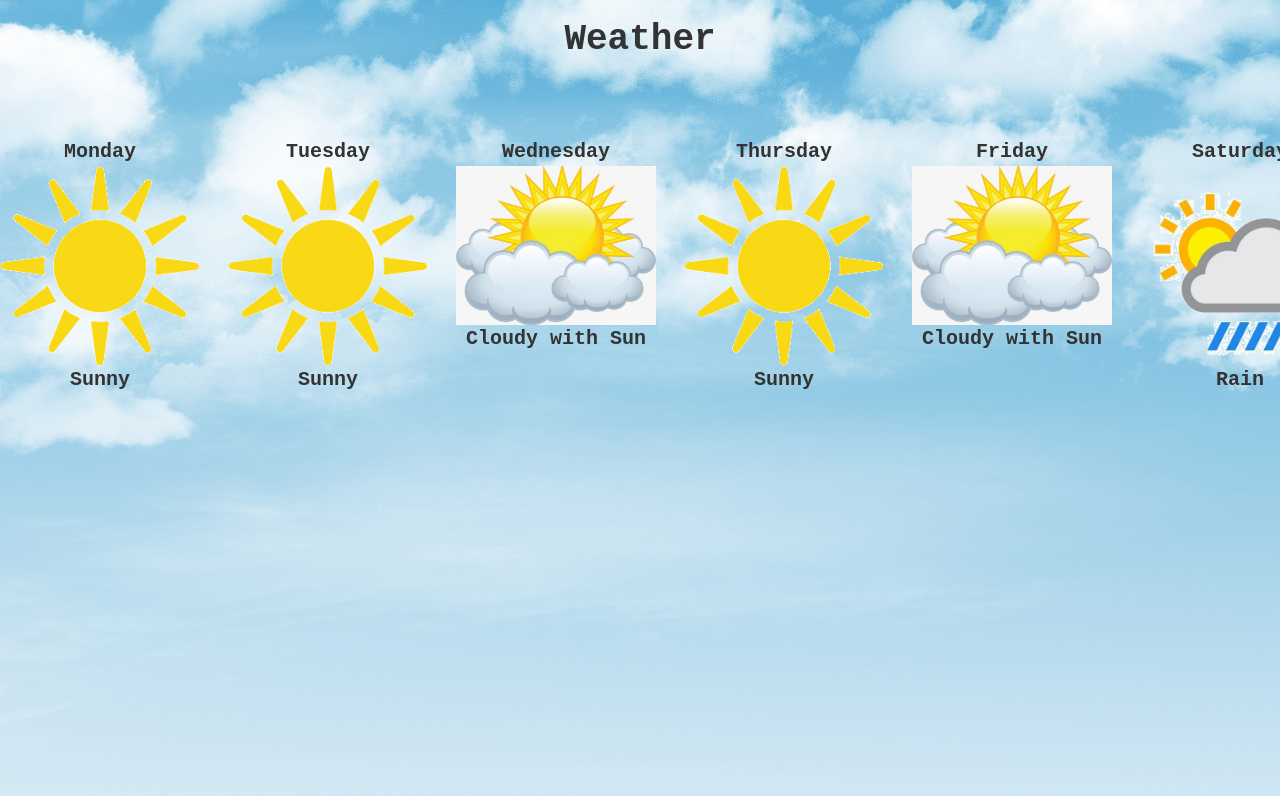
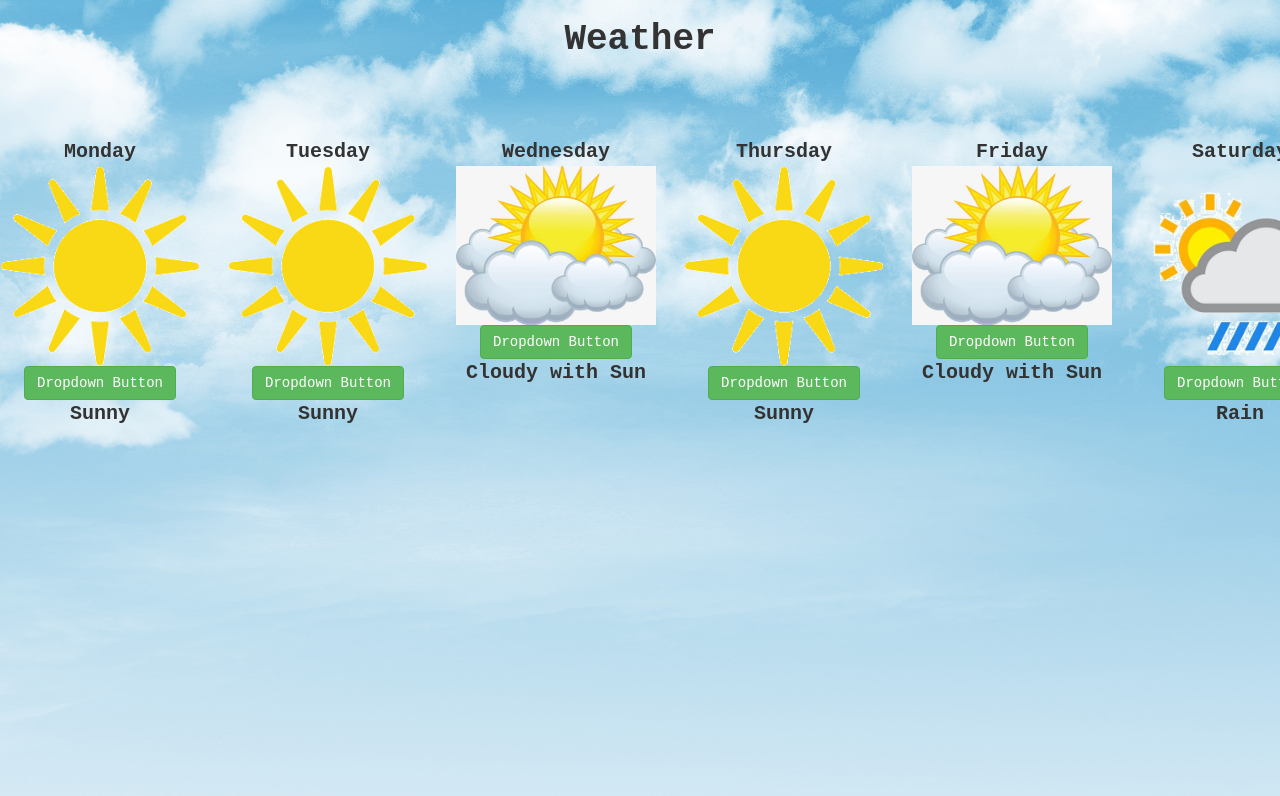
Before and after one commit to TiffanyJan/Weather, a React (Create React App) app: page / in a window 1280 px wide. Shown: the top 796 px of the page. Built offline with nearby package versions, Linux system fonts and the light colour scheme; no server answers.

Commit message:
insert drop down

```diff
--- a/src/App.js
+++ b/src/App.js
@@ -1,4 +1,5 @@
 import React, { useState, useEffect } from "react";
+import { Dropdown } from 'react-bootstrap';
 import "./App.css";
 import "bootstrap/dist/css/bootstrap.min.css";
 import sunImg from "./sunshine.png";
@@ -120,12 +121,24 @@
                     alt="Image"
                     style={{ width: "20rem", margin: "10", float: "center" }}
                   ></img>
+                          <Dropdown>
+  <Dropdown.Toggle variant="success" id="dropdown-basic">
+    Dropdown Button
+  </Dropdown.Toggle>
+
+  <Dropdown.Menu>
+    <Dropdown.Item href="#/action-1">Action</Dropdown.Item>
+    <Dropdown.Item href="#/action-2">Another action</Dropdown.Item>
+    <Dropdown.Item href="#/action-3">Something else</Dropdown.Item>
+  </Dropdown.Menu>
+</Dropdown>
                 </div>
                 <div className="row mt-2">{daily.forecast}</div>
               </div>
             ))}
           </div>
         </div>
+
       </div>
     </>
   );
```
Also changed, not shown: 1 other file (tests, documents, lock files or other folders).
